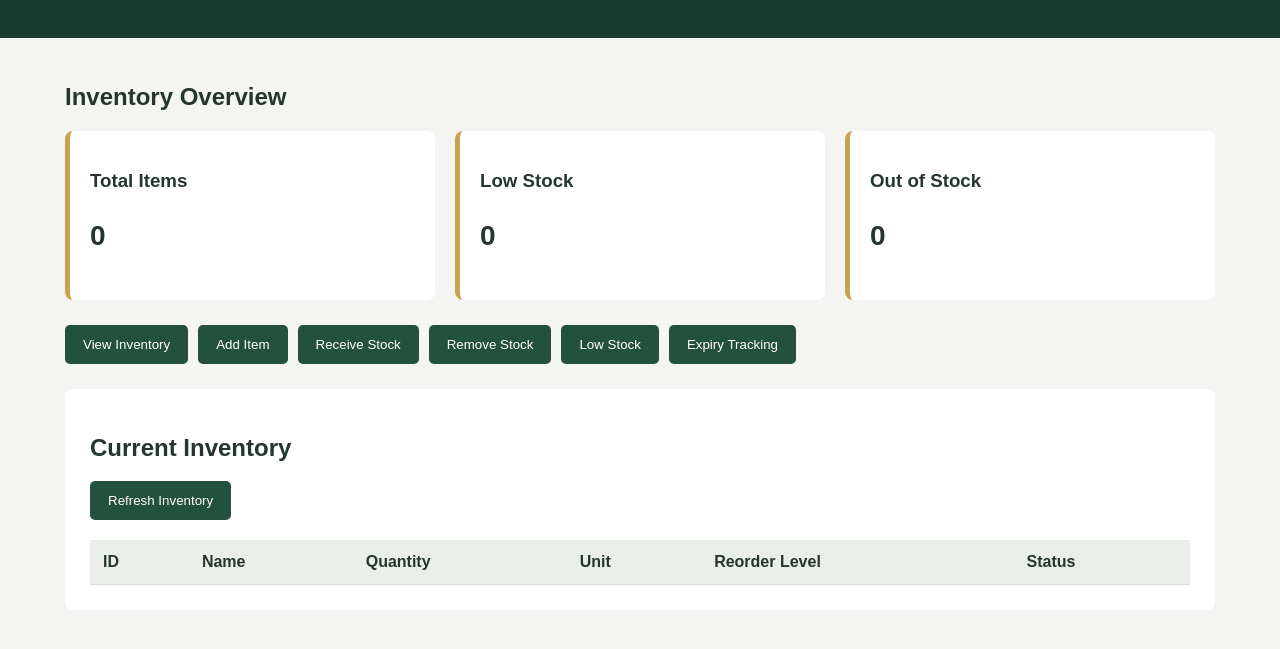
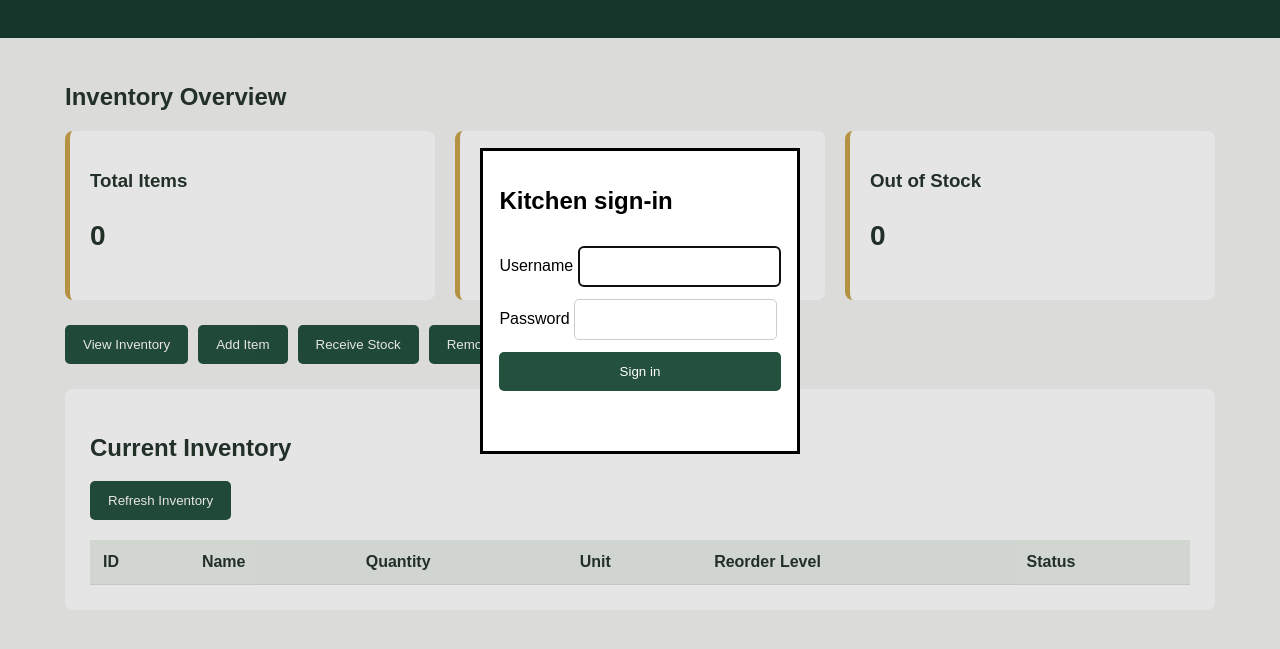
Before and after one commit to jordanlangley502-alt/GROUP4-Project-code, a plain HTML site: page InventoryScreen/inventory.html in a window 1280 px wide. Shown: the part 99-748 px from the top of the page. Drawn offline with Linux system fonts and the light colour scheme.

Commit message:
Update inventory.html

```diff
--- a/InventoryScreen/inventory.html
+++ b/InventoryScreen/inventory.html
@@ -15,6 +15,15 @@
 </head>
 
 <body>
+<dialog id="kitchenLogin">
+    <form id="kitchenLoginForm">
+        <h2>Kitchen sign-in</h2>
+        <label>Username <input name="username" autocomplete="username" required></label>
+        <label>Password <input name="password" type="password" autocomplete="current-password" required></label>
+        <button type="submit">Sign in</button>
+        <p id="kitchenLoginError" role="alert"></p>
+    </form>
+</dialog>
 
 <header>
     <h1>JAMROCK BITEZ</h1>
```
